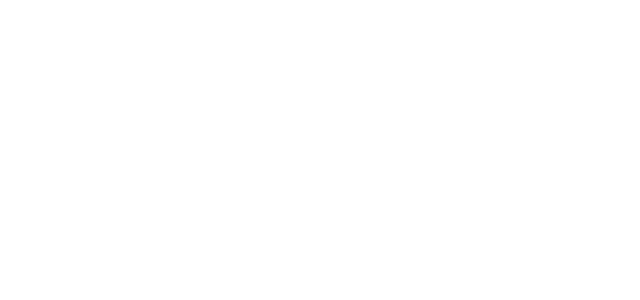
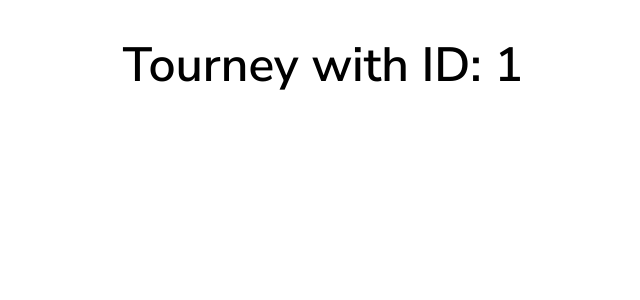
Before and after one commit to pejuang-awan/FE-Tournament-Website, a React (Create React App) app: page /tournament/detail/1 in a window 1280 px wide. Shown: the top 300 px of the page, without its empty margins (317-957 px from the left). Built offline with nearby package versions, Linux system fonts and the light colour scheme.

Commit message:
add tourney list click functionality

```diff
--- a/src/pages/TourneyDetail.js
+++ b/src/pages/TourneyDetail.js
@@ -1,13 +1,15 @@
 import React from 'react';
-import { Routes, Route, useParams } from 'react-router-dom';
+import { useParams } from 'react-router-dom';
 
 export default function TourneyDetail() {
 
-    let { tournamentId } = useParams();
+    let { idTournament } = useParams();
+
+    console.log(idTournament);
 
     return (
       <div id="todo">
-        <h1>{tournamentId}</h1>
+        <h1>Tourney with ID: {idTournament}</h1>
       </div>
     );
   }
--- a/src/pages/TourneyList.js
+++ b/src/pages/TourneyList.js
@@ -84,6 +84,10 @@ export default function TourneyList() {
             })
     }
 
+    const sayHello = () => {
+        alert('Hello!');
+      }
+
     useEffect(() => {
         if (sessionStorage.getItem('user_data') === null) {
             navigate('/');
@@ -122,7 +126,7 @@ export default function TourneyList() {
                 {(() => {
                     if (tournamentList){
                         const content = tournamentList.map((tournament) =>
-                            <div key={tournament.ID} onclick={() => navigate('/tournament/detail/' + tournament.ID)}>
+                            <div className='tesaja' key={tournament.ID} onClick={() =>navigate("detail\\" + tournament.ID)}>
                                 <TourneyCard
                                     name={truncate(tournament.name, 20)}
                                     description={tournament.description}
```
